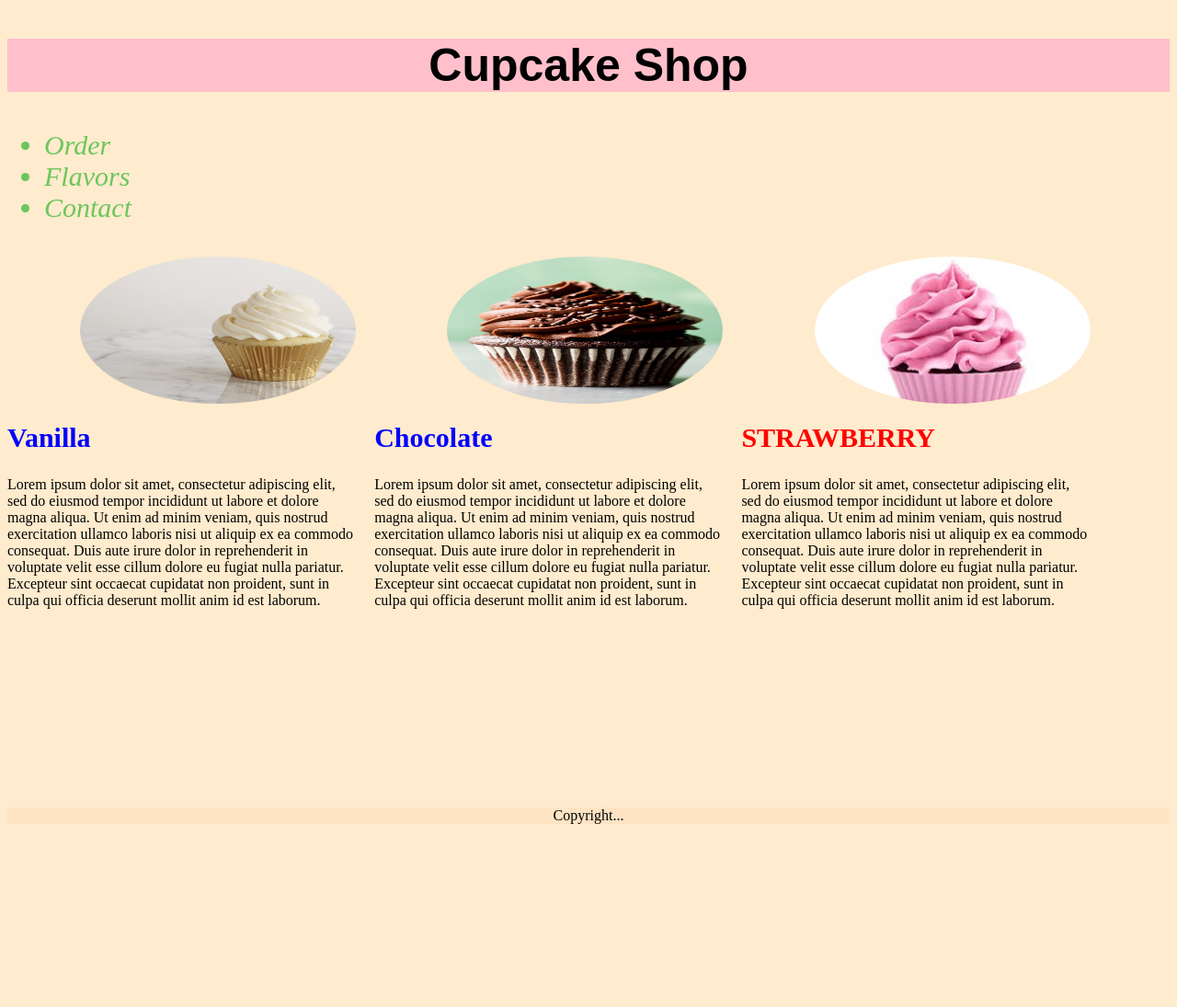
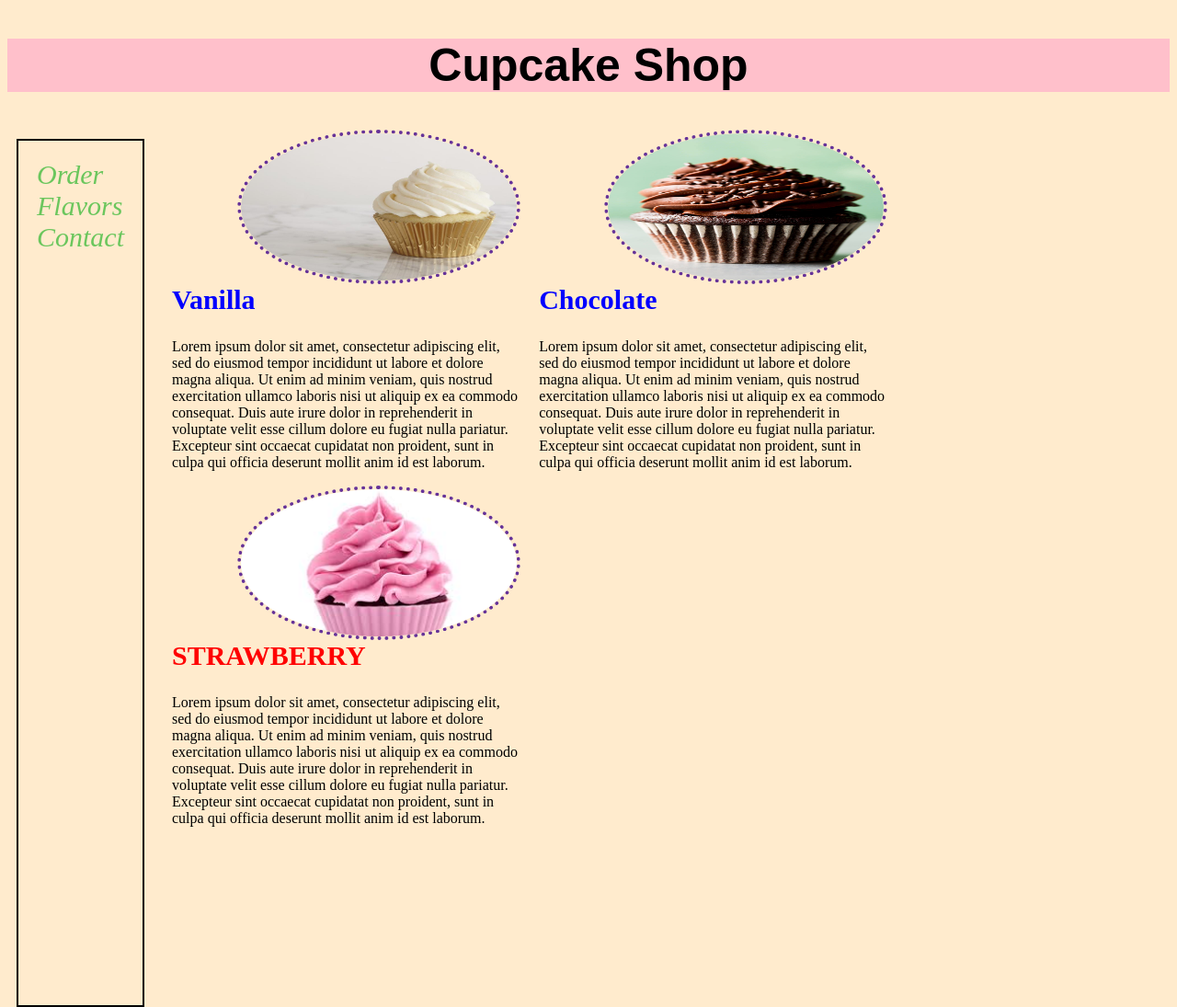
Before and after one commit to manasavesala/cupcake-shop, a plain HTML site: page index.html in a window 1280 px wide. Shown: the top 1095 px of the page at 92% size. Before the commit the page ends 896 px from the top, so only its background shows below. Drawn offline with Linux system fonts and the light colour scheme.

Commit message:
added borders

```diff
--- a/css/style.css
+++ b/css/style.css
@@ -9,9 +9,10 @@ h1{
     height: 160px;
     width: 300px;
     border-radius: 50%;
-    padding-top: 20px;
-    padding-bottom: 20px;
+
     float: right;
+    border: 4px dotted rebeccapurple;
+
 }
 
 li{
@@ -26,6 +27,16 @@ li{
 }
 body{
     background-color: blanchedalmond;
+}
+
+ul {
+    height: 900px;
+    float: left;
+    list-style-type: none;
+    border: 2px solid black;
+    padding: 20px;
+    margin: 10px;
+    margin-right: 30px;
 }
 
 #mainContent {
```
